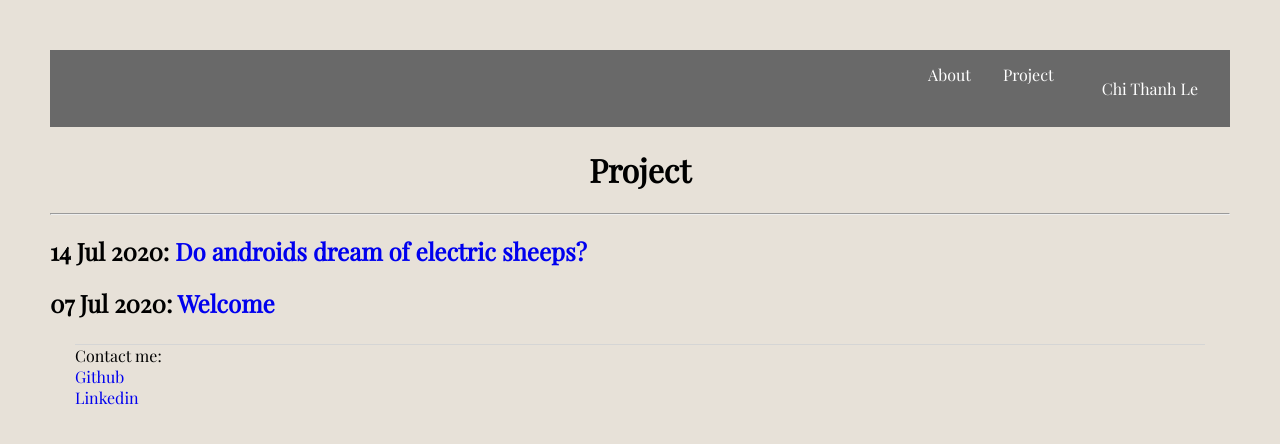
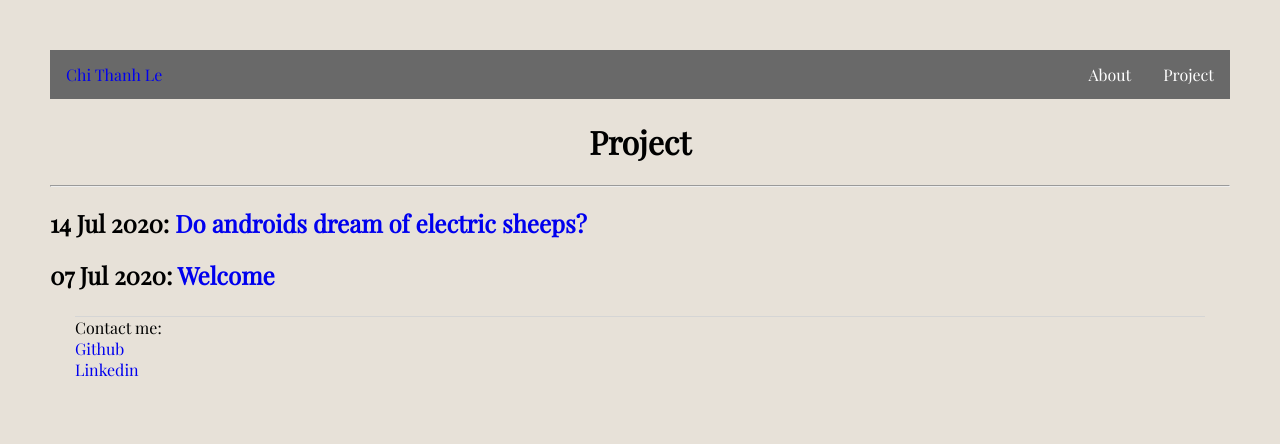
Before and after one commit to tle2001/tle2001.github.io, a Jekyll site: the page built from blog/index.html, in a window 1280 px wide. Shown: the top 444 px of the page. Built offline with Jekyll 4.4.1, drawn with Linux system fonts in a browser that asks for light colours.

Commit message:
Update default.html

```diff
--- a/_layouts/default.html
+++ b/_layouts/default.html
@@ -10,7 +10,7 @@
     <body>
         <nav>
             <ul>
-                <li><div class="headIn"><a href="https://tle2001.github.io/">Chi Thanh Le</a></div></li>
+                <div class="headIn"><a href="https://tle2001.github.io/">Chi Thanh Le</a></div>
                 <li><a href="https://tle2001.github.io/blog/">Project</a></li>
                 <li><a href="https://tle2001.github.io/">About</a></li>
             </ul>
```
